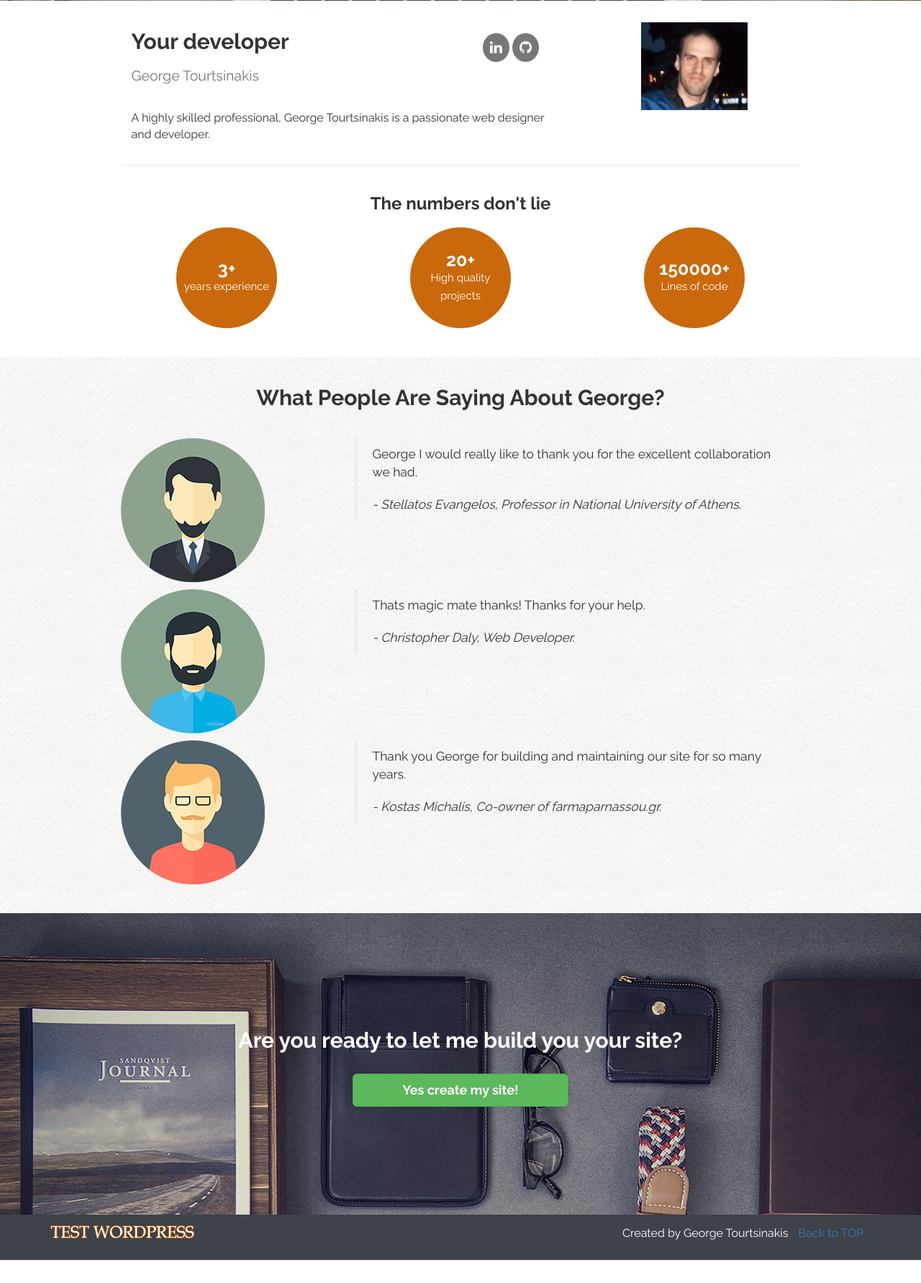
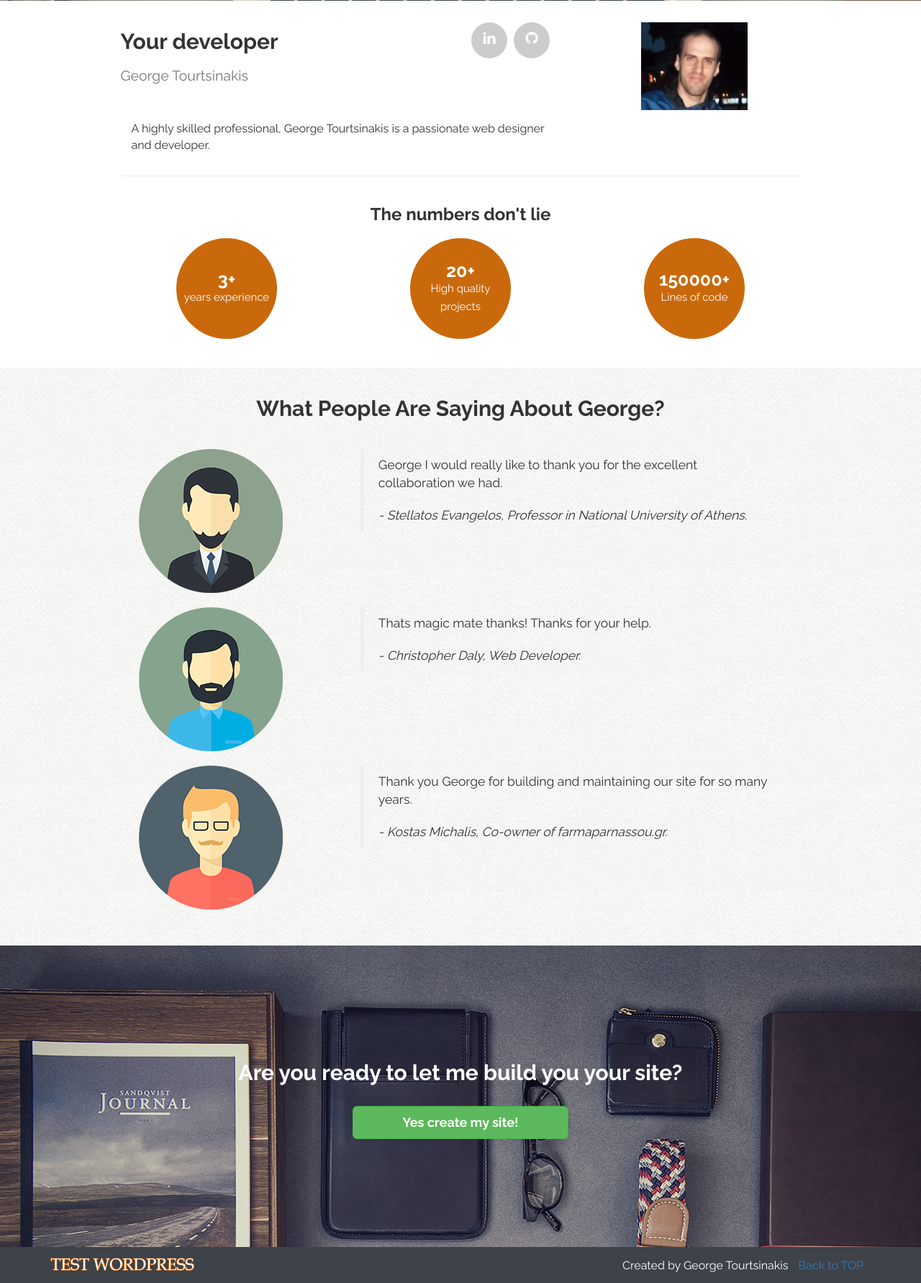
Before and after one commit to georgetour/Bootstrap-to-Wordpress, a PHP site: page / in a window 1280 px wide. Shown: the part 2911-4694 px from the top of the page at 72% size. Before the commit the page ends 4662 px from the top, so only its background shows below. Run offline with PHP 8.4, Linux system fonts and the light colour scheme.

Commit message:
Main page done
- Main page front end finished
- Done some blog layout

```diff
--- /dev/null
+++ b/assets/css/blog-page.min.css
@@ -0,0 +1 @@
+body{font-family:"Raleway",Helvetica,sans-serif;font-size:16px;background:url("../img/tile.jpg") top left repeat}#blog-top{background:url("../img/hipster-stuff.jpg") center center fixed;margin-top:50px;height:150px;line-height:150px;color:white}.top-header{padding:50px 0 0 0}
--- a/assets/css/custom.css
+++ b/assets/css/custom.css
@@ -1,11 +1,17 @@
 .test-border {
   border: 1px solid black; }
 
+html {
+  height: 100%; }
+
 /*Body layout*/
 body {
+  min-height: 100%;
   font-family: "Raleway", Helvetica, sans-serif;
   font-size: 16px;
-  background: url("../img/tile.jpg") top left repeat; }
+  background: url("../img/tile.jpg") top left repeat;
+  padding: 0;
+  margin: 0; }
 
 /*Headers layout*/
 h1, h2, h3, h4, h5, h6 {
@@ -169,16 +175,45 @@ i.features-sprites {
   background-color: white; }
 
 .testimonials {
-  padding-top: 10px; }
+  padding-top: 10px;
+  margin: 10px; }
 
 blockquote cite {
   display: block;
   margin-top: 20px; }
 
-.badge.social.linkedin:hover {
+.badge.social {
+  background: #ccc;
+  font-size: 24px;
+  height: 50px;
+  width: 50px;
+  text-align: center;
+  line-height: 42px;
+  margin: 0 5px 20px 0;
+  padding: 0;
+  -webkit-border-radius: 50px;
+  -moz-border-radius: 50px;
+  border-radius: 50px;
+  color: white; }
+
+.badge {
+  display: inline-block;
+  min-width: 10px;
+  padding: 3px 7px;
+  font-size: 12px;
+  font-weight: 700;
+  line-height: 1;
+  color: #fff;
+  text-align: center;
+  white-space: nowrap;
+  vertical-align: baseline;
+  background-color: #777;
+  border-radius: 10px; }
+
+.badge.linkedin:hover {
   background-color: #0000e6; }
 
-.badge.social.github:hover {
+.badge.github:hover {
   background-color: #5129a3; }
 
 .num {
@@ -199,7 +234,10 @@ blockquote cite {
   margin: 0 auto; }
 
 #signup {
-  padding: 150px 0 150px 0; }
+  padding: 150px 0 150px 0;
+  background: url("../img/hipster-stuff.jpg") center center fixed;
+  color: white;
+  text-align: center; }
 
 /*WITH THIS TRICK AND IF THE PARENT OF .num-content IS DISPLAY TABLE
 VERTICAL ALIGN WORKS PERFECTLY*/
@@ -213,25 +251,15 @@ VERTICAL ALIGN WORKS PERFECTLY*/
   font-size: 15px;
   font-weight: normal; }
 
-.social {
-  border-radius: 100%;
-  -webkit-border-radius: 100%;
-  -moz-border-radius: 100%;
-  padding: 10px; }
-
-.social-icons {
-  padding-top: 15px; }
-
 .skilled {
-  padding-left: 30px; }
-
-#signup {
-  background: url("../img/hipster-stuff.jpg") center center fixed;
-  color: white;
-  text-align: center; }
+  padding-left: 30px;
+  margin-top: 15px; }
 
 footer {
+  height: 50px;
+  padding-top: 15px;
   background-color: #3e4249;
+  text-align: center;
   color: white; }
 
 #backToTop {
@@ -255,9 +283,6 @@ footer {
 
   h4 {
     font-size: 1.1em; }
-
-  .skilled {
-    padding: 30px 30px 0px 30px; }
 
   .developer-name {
     text-align: left; }
--- a/assets/css/custom.scss
+++ b/assets/css/custom.scss
@@ -5,12 +5,13 @@
   border :1px solid black;
 }
 html {
-
+  height: 100%;
 }
 /*Body layout*/
 body{
+  min-height: 100%;
   @include bodyLayout;
-
+  padding:0;margin:0;
 }
 
 /*Headers layout*/
@@ -186,6 +187,7 @@ i.features-sprites {
 
 .testimonials{
   padding-top: 10px;
+  margin:10px;
 }
 
 blockquote cite{
@@ -193,12 +195,44 @@ blockquote cite{
   margin-top: 20px;
 }
 
-.badge.social.linkedin {
+
+
+
+.badge.social{
+  background: #ccc;
+  font-size: 24px;
+  height: 50px;
+  width: 50px;
+  text-align: center;
+  line-height: 42px;
+  margin: 0 5px 20px 0;
+  padding: 0;
+  -webkit-border-radius: 50px;
+  -moz-border-radius: 50px;
+  border-radius: 50px;
+  color: white;
+}
+
+.badge {
+  display: inline-block;
+  min-width: 10px;
+  padding: 3px 7px;
+  font-size: 12px;
+  font-weight: 700;
+  line-height: 1;
+  color: #fff;
+  text-align: center;
+  white-space: nowrap;
+  vertical-align: baseline;
+  background-color: #777;
+  border-radius: 10px;
+}
+.badge.linkedin {
   &:hover {
     background-color: darken(blue, 5%);
   }
 }
-.badge.social.github {
+.badge.github {
   &:hover {
     background-color: darken(mediumpurple, 25%);
   }
@@ -223,6 +257,10 @@ blockquote cite{
 
 #signup{
   padding: 150px 0 150px 0;
+  background: url('../img/hipster-stuff.jpg') center center fixed;
+  color: white;
+  text-align: center;
+
 }
 
 /*WITH THIS TRICK AND IF THE PARENT OF .num-content IS DISPLAY TABLE
@@ -239,30 +277,25 @@ VERTICAL ALIGN WORKS PERFECTLY*/
   font-weight: normal;
 }
 
-.social{
-  border-radius: 100%;
-  -webkit-border-radius: 100%;
-  -moz-border-radius: 100% ;
-  padding: 10px;
-}
 
-.social-icons{
-  padding-top: 15px;
-}
+
 
 .skilled{
   padding-left: 30px;
+  margin-top: 15px;
 }
 
-#signup{
-  background: url('../img/hipster-stuff.jpg') center center fixed;
-  color: white;
-  text-align: center;
-}
+
 
 footer{
+  height: 50px;
+  padding-top: 15px;
   background-color: $bluegray;
+  text-align: center;
   color: white;
+
+
+
 }
 
 
@@ -274,6 +307,8 @@ footer{
 .footer-logo{
   padding-left: 0px;
 }
+
+
 
 
 
@@ -298,9 +333,7 @@ footer{
   .num-content{
 
   }
-  .skilled{
-    padding: 30px 30px 0px 30px ;
-  }
+
 
   .developer-name{
     text-align: left;
@@ -315,8 +348,6 @@ footer{
   }
 
   .num{
-
-
     font-size: 15px;
     font-weight: bold;
     text-align: center;
--- /dev/null
+++ b/header.php
@@ -0,0 +1,28 @@
+<!-- HEADER------------------------->
+<header class="site-header" role="banner">
+    <!--NAVBAR------->
+    <div class="navbar-wrapper">
+        <nav class="navbar navbar-inverse navbar-fixed-top" role="navigation">
+            <div class="container">
+                <div class="navbar-header">
+                    <button type="button" class="navbar-toggle" data-toggle="collapse" data-target=".navbar-collapse" >
+                        <!--with sr-only class will show only to screen readers-->
+                        <span class="sr-only">Toggle navigation</span>
+                        <span class="icon-bar"></span>
+                        <span class="icon-bar"></span>
+                        <span class="icon-bar"></span>
+                    </button>
+                    <a class="navbar-brand" href="/"><img class="img-logo img-responsive" src="assets/img/logo-top.png"></a>
+                </div>
+                <div class="navbar-collapse collapse">
+                    <ul class="nav navbar-nav navbar-right">
+                        <li class="active"><a href="/">Home</a></li>
+                        <li><a href="blog.php">Blog</a></li>
+                        <li><a href="resources.html">Resources</a></li>
+                        <li><a href="http://www.besmartbesimple.com/">Back to besmartbesimple.com</a></li>
+                    </ul>
+                </div>
+            </div>
+        </nav>
+    </div><!--End navbar-->
+</header>
--- a/index.html
+++ b/index.php
@@ -265,21 +236,21 @@
         <div class="col-md-10 col-md-offset-1">
             <div class="row">
             <div class="col-md-8 "><!--Left column--->
-                <div class="col-lg-9 col-xs-8 ">
+                <div class="row">
+                <div class="col-md-9 col-xs-9 ">
                     <h2 style="margin-bottom: 0" class="displayInlineBlock developer-name">Your developer </h2>
                     <h2 class="developer-name"><small>George Tourtsinakis</small></h2>
-
                 </div>
-                <div class="col-lg-3 col-xs-4 social-icons align-center">
-                    <a class="badge  social linkedin" href="https://gr.linkedin.com/in/georgetourtsinakis" target="_blank">
+                <div class="col-md-3 col-xs-3 ">
+                    <a class="badge social linkedin" href="https://gr.linkedin.com/in/georgetourtsinakis" target="_blank">
                         <i class="fa fa-linkedin" aria-hidden="true"></i>
                     </a>
-                    <a class="badge  social github" href="https://github.com/georgetour" target="_blank">
+                    <a class="badge social github" href="https://github.com/georgetour" target="_blank">
                         <i class="fa fa-github" aria-hidden="true"></i>
                     </a>
                 </div>
+                </div>
             </div>
-
             <div class=" col-md-4  developer-image"><!--Right column--->
                 <img style="width: 50%" class="img-responsive img-center" src="assets/img/myphoto.jpg" alt="Developer George Tourtsinakis">
             </div>
@@ -379,8 +350,9 @@
 </section>
 
 <!-- FOOTER -------------------------->
+<div style="background-color: red">
 <footer>
-    <div style="padding: 15px" class="container">
+    <div class="container">
         <div class=" col-sm-3 footer-logo">
             <p><a href="/"><img style="padding-left: -55px" class="img-logo img-responsive" src="assets/img/logo-top.png" alt="Test Wordpress"></a></p>
         </div>
```
Also changed, not shown: other parts of index.php (+4 -33 lines), assets/css/blog-page.css (added, +16 -0 lines), assets/css/blog-page.scss (added, +21 -0 lines), blog.php (added, +88 -0 lines), starting.html (added, +10 -0 lines), assets/css/custom.min.css, 2 other files.
